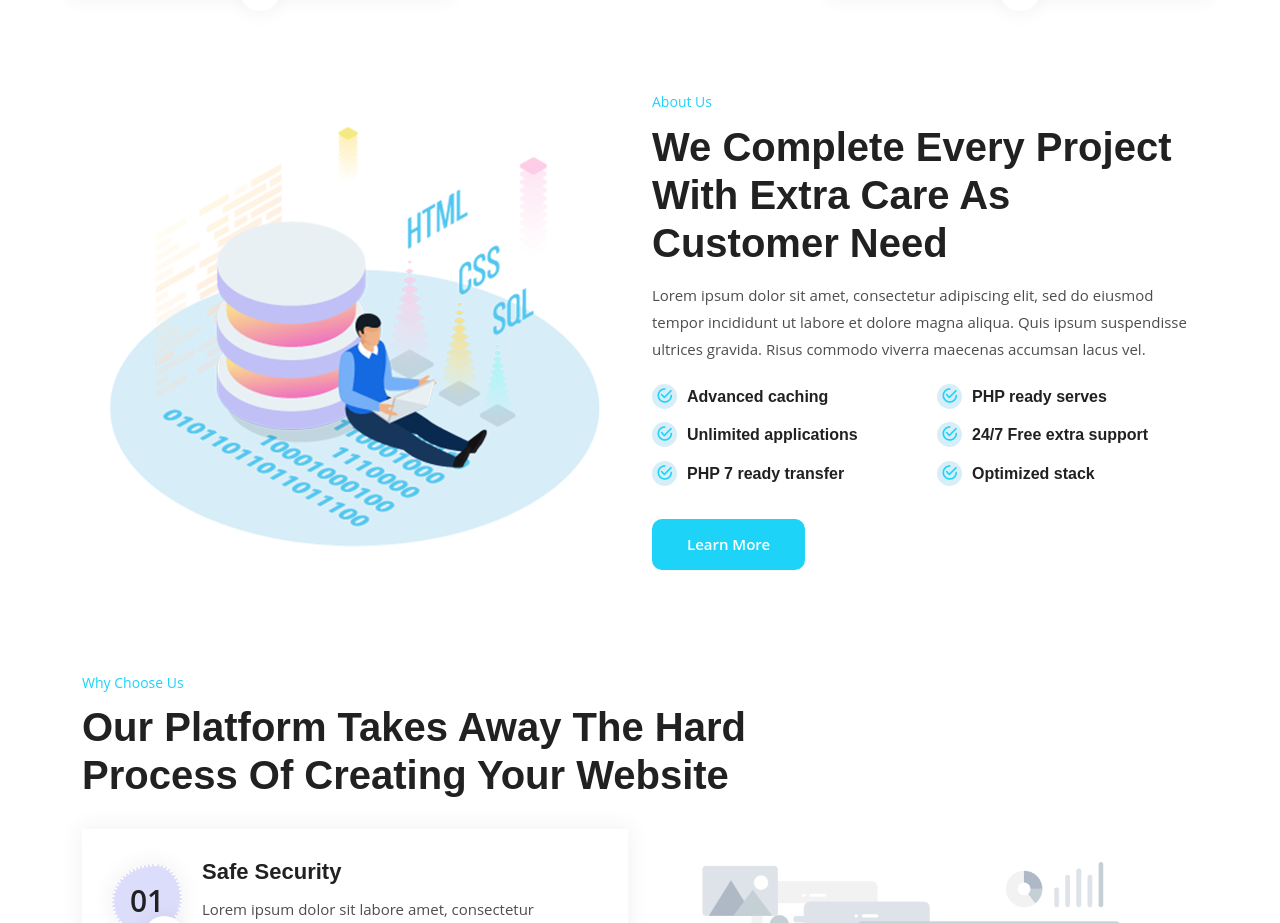
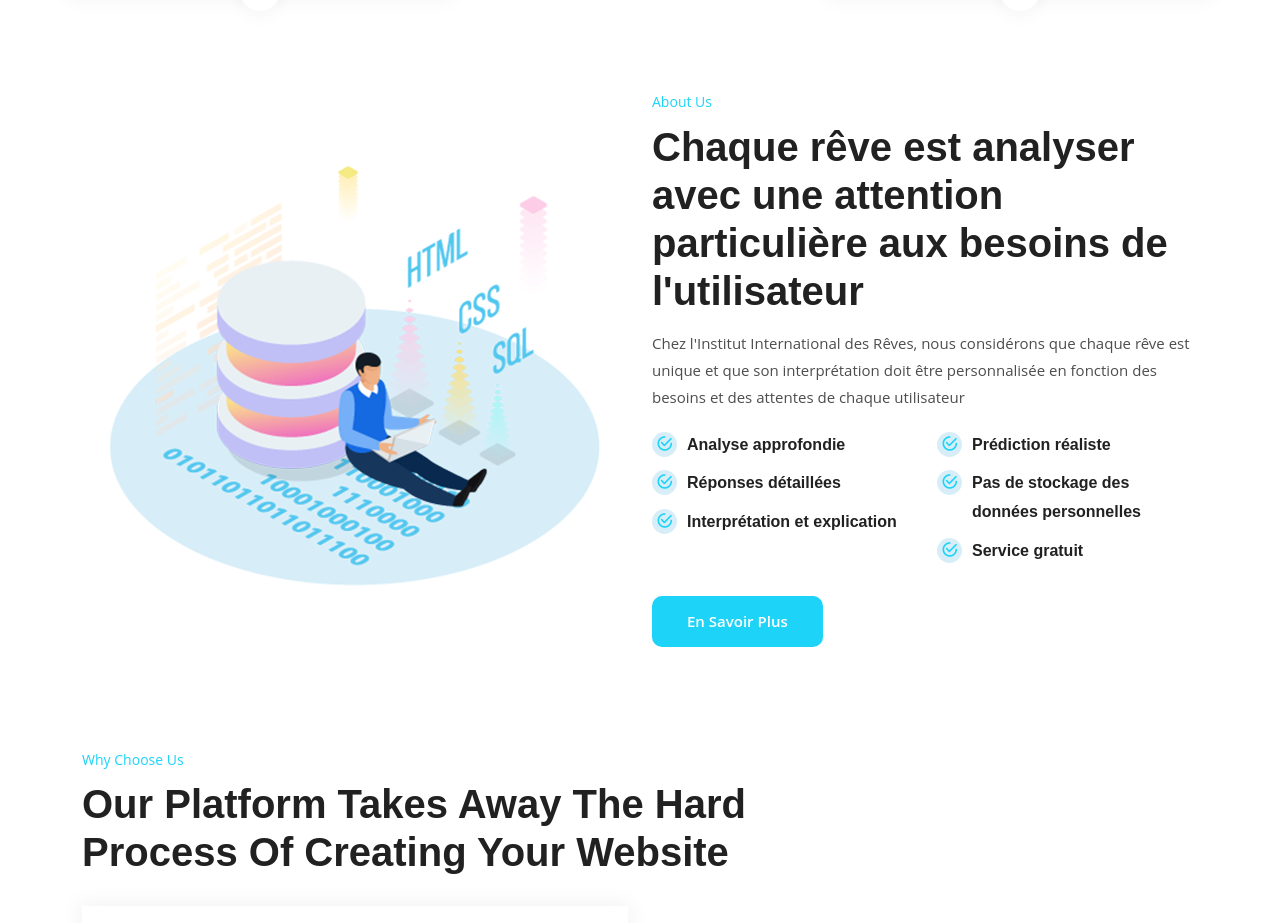
Before and after one commit to codascii/raiv-webcup-2023, a Next.js app: page / in a window 1280 px wide. Shown: the part 1347-2270 px from the top of the page. Built offline with nearby package versions, Linux system fonts and the light colour scheme.

Commit message:
modification de la page accueil et supréssion du drop sur about

```diff
--- a/components/HomeOne/About.js
+++ b/components/HomeOne/About.js
@@ -27,13 +27,10 @@ const About = () => {
               >
                 <span>About Us</span>
                 <h2>
-                  We Complete Every Project With Extra Care As Customer Need
+                Chaque rêve est analyser avec une attention particulière aux besoins de l'utilisateur
                 </h2>
                 <p>
-                  Lorem ipsum dolor sit amet, consectetur adipiscing elit, sed
-                  do eiusmod tempor incididunt ut labore et dolore magna aliqua.
-                  Quis ipsum suspendisse ultrices gravida. Risus commodo viverra
-                  maecenas accumsan lacus vel.
+                Chez l'Institut International des Rêves, nous considérons que chaque rêve est unique et que son interprétation doit être personnalisée en fonction des besoins et des attentes de chaque utilisateur
                 </p>
 
                 <div className="row">
@@ -41,15 +38,15 @@ const About = () => {
                     <ul>
                       <li>
                         <i className="flaticon-checked"></i>
-                        Advanced caching
+                        Analyse approfondie
                       </li>
                       <li>
                         <i className="flaticon-checked"></i>
-                        Unlimited applications
+                        Réponses détaillées
                       </li>
                       <li>
                         <i className="flaticon-checked"></i>
-                        PHP 7 ready transfer
+                        Interprétation et explication
                       </li>
                     </ul>
                   </div>
@@ -58,22 +55,22 @@ const About = () => {
                     <ul>
                       <li>
                         <i className="flaticon-checked"></i>
-                        PHP ready serves
+                        Prédiction réaliste
                       </li>
                       <li>
                         <i className="flaticon-checked"></i>
-                        24/7 Free extra support
+                        Pas de stockage des données personnelles
                       </li>
                       <li>
                         <i className="flaticon-checked"></i>
-                        Optimized stack
+                        Service gratuit
                       </li>
                     </ul>
                   </div>
                 </div>
 
-                <Link href="/about-1" className="default-btn">
-                  Learn More
+                <Link href="/about-2" className="default-btn">
+                  En savoir plus
                 </Link>
               </div>
             </div>
--- a/components/Layouts/Navbar.js
+++ b/components/Layouts/Navbar.js
@@ -148,9 +148,9 @@ const Navbar = () => {
 
 								<li className="nav-item">
 									<Link
-										href="/about-1/"
+										href="/about-2/"
 										className={`nav-link ${
-											currentPath == "/about-1/" &&
+											currentPath == "/about-2/" &&
 											"active"
 										}`}
 									>
@@ -158,7 +158,7 @@ const Navbar = () => {
 										{/* <i className="bx bx-chevron-down"></i> */}
 									</Link>
 
-									<ul className="dropdown-menu">
+									{/* <ul className="dropdown-menu">
 										<li className="nav-item">
 											<Link
 												href="/about-1/"
@@ -182,7 +182,7 @@ const Navbar = () => {
 												About Style Two
 											</Link>
 										</li>
-									</ul>
+									</ul> */}
 								</li>
 
 								{/* <li className="nav-item">
```
